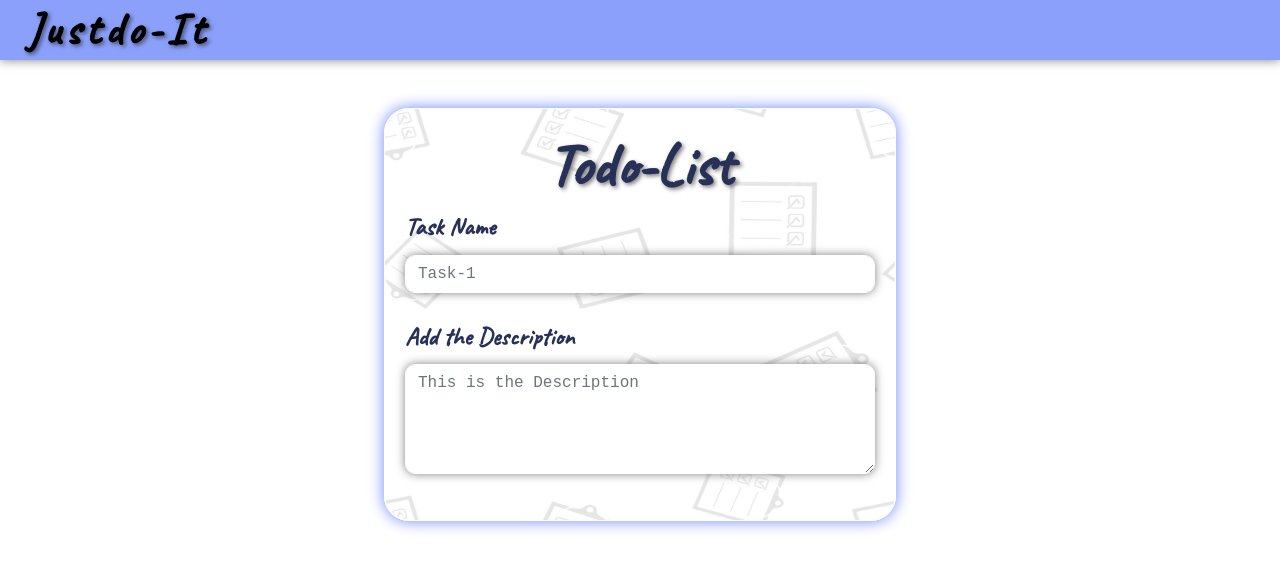
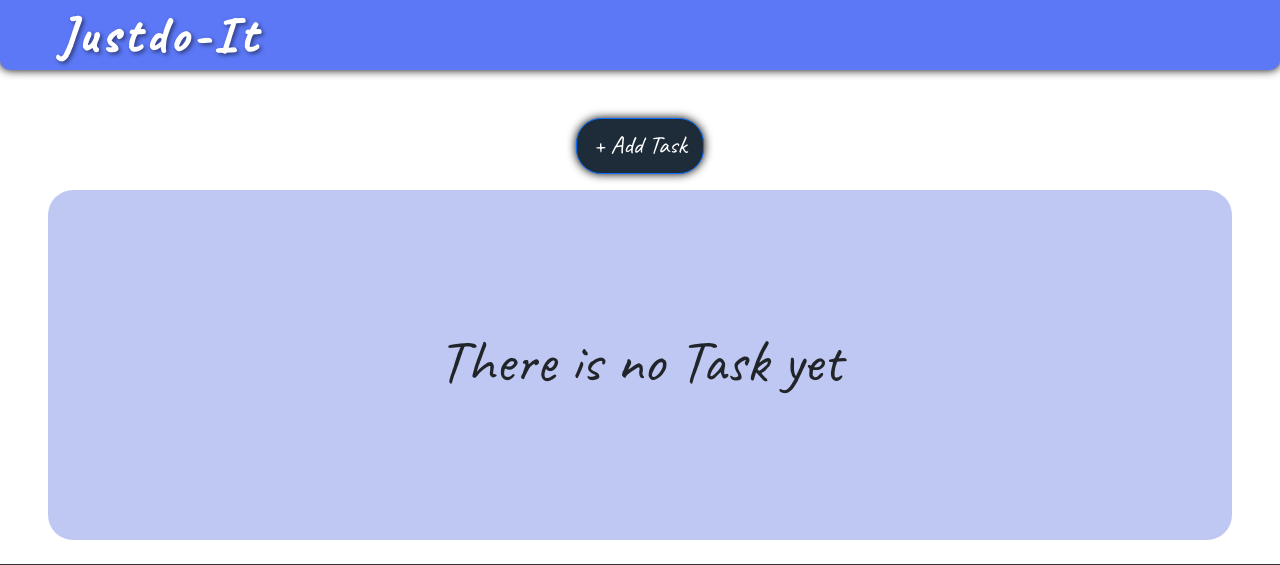
Before and after one commit to Bison619/TodoList_Django, a Django app: page / in a window 1280 px wide. Shown: the top 565 px of the page. Run offline with Django 5.2, Linux system fonts and the light colour scheme; some libraries are stand-ins or nearby versions; grey boxes are pictures that could not be loaded.

Commit message:
html nearly complete

```diff
--- a/Home/templates/index.html
+++ b/Home/templates/index.html
@@ -6,17 +6,33 @@
 {% block css %}
 
 <style>
-    .container {
-    width: 40%;
+     .btn-primary {
+        background-color: #1e2c3a;
+        color: #fff;
+        font-size: 25px;
+        border-radius: 25px;
+        box-shadow: 0px 0px 10px rgba(0, 0, 0, 1);
+
+    }
+    .btn-secondary{
+        background-color: #e23d40;
+        color: #fff;
+        font-size: 20px;
+        border-radius: 25px;
+        box-shadow: 0px 0px 10px rgb(255, 0, 0);
+
+    }
+    .modal-content {
         border: 1.5px solid white;
         box-shadow: 0px 0px 15px rgba(108, 134, 247, 1);
         border-radius: 25px;
-    padding: 20px;
         position: relative;
         background: rgba(255, 255, 255, 0.8);
     }
 
-.bg-image {
+    /* Apply Background Image to Modal */
+    .modal-content::before {
+        content: "";
         position: absolute;
         top: 0;
         left: 0;
@@ -30,11 +46,16 @@
         z-index: -1;
     }
 
-.container h1 {
+     .modal-header {
+        display: flex;
+        align-content: center;
+    }
+    .container h5 {
         color: #273057;
-    font-size: 60px;
+        font-size: 45px;
         font-weight: 900;
         text-shadow: 2px 2px 4px rgba(0, 0, 0, 0.5);
+
     }
 
     .container .mb-3 {
@@ -56,17 +77,44 @@
 {% endblock %}
 
 {% block body %}
-<div class="container my-5">
-    <img src="{% static 'bg.png' %}" class="bg-image">
-    <h1 class="text-center">Todo-List</h1>
+<div class="container my-3">
+    <div class="modal fade" id="exampleModal" tabindex="-1" role="dialog" aria-labelledby="exampleModalLabel" aria-hidden="true">
+        <div class="modal-dialog" role="document">
+            <div class="modal-content">
+                <div class="modal-header justify-content-center">
+                    <h5 class="modal-title " id="exampleModalLabel">Add Task</h5>
+                </div>
+                <div class="modal-body">
                     <div class="mb-3">
-        <label for="exampleFormControlInput1" class="form-label">Task Name</label>
-        <input type="text" class="form-control" id="exampleFormControlInput1" placeholder="Task-1">
+                        <label for="taskName" class="form-label">Task Name</label>
+                        <input type="text" class="form-control" id="taskName" placeholder="Enter Task Name">
                     </div>
                     <div class="mb-3">
-        <label for="exampleFormControlTextarea1" class="form-label">Add the Description</label>
-        <textarea class="form-control" id="exampleFormControlTextarea1" rows="4" placeholder="This is the Description"></textarea>
+                        <label for="taskDescription" class="form-label">Task Description</label>
+                        <textarea class="form-control" id="taskDescription" rows="4" placeholder="Enter Task Description"></textarea>
+                    </div>
+                </div>
+                <div class="modal-footer justify-content-center">
+                    <button type="submit" class="btn btn-primary mr-4">Save changes</button>
+                    <button type="button" class="btn btn-secondary" data-dismiss="modal">Close</button>
+                </div>
+            </div>
         </div>
     </div>
 
+    <!-- Button to Trigger Modal -->
+    <div class="d-flex justify-content-center mt-5">
+        <button type="button" class="btn btn-primary btn-lg" data-toggle="modal" data-target="#exampleModal">+ Add Task</button>
+    </div>
+</div>
+
+<div class="containers mx-5 d-flex justify-content-center align-items-center" style="background-color:#bfc8f2; height: 350px;  border-radius: 25px">
+    <h1 class="text-center" style="font-size: 60px;">There is no Task yet</h1>
+ </div>
+
+
+<script src="https://cdn.jsdelivr.net/npm/bootstrap@5.3.0-alpha1/dist/js/bootstrap.bundle.min.js" integrity="sha384-FgcDDbSiBsAOKAN6X3u5vV35VqSlg6tIgJ1DZU5MqWvJrlO/j1AAldzqPiIF" crossorigin="anonymous"></script>
+
+
+
 {% endblock %}
--- a/templates/base.html
+++ b/templates/base.html
@@ -12,34 +12,48 @@
         integrity="sha384-Vkoo8x4CGsO3+Hhxv8T/Q5PaXtkKtu6ug5TOeNV6gBiFeWPGFN9MuhOf23Q9Ifjh" crossorigin="anonymous">
     <link rel="stylesheet" href="https://use.fontawesome.com/releases/v5.8.2/css/all.css"
         integrity="sha384-oS3vJWv+0UjzBfQzYUhtDYW+Pj2yciDJxpsK1OYPAYjqT085Qq/1cq5FLXAZQ7Ay" crossorigin="anonymous">
-        <link href='https://fonts.googleapis.com/css?family=Caveat' rel='stylesheet'>
+    <link href='https://fonts.googleapis.com/css?family=Caveat' rel='stylesheet'>
     <title>{% block title %} {% endblock %}</title>
     <meta name="viewport" content="width=device-width, initial-scale=1, minimum-scale=1, maximum-scale=1" />
     <!-- Link Swiper's CSS -->
     <link rel="stylesheet" href="https://cdn.jsdelivr.net/npm/swiper/swiper-bundle.min.css" />
+    <!-- Bootstrap CSS -->
+    <link href="https://cdn.jsdelivr.net/npm/bootstrap@5.3.0-alpha1/dist/css/bootstrap.min.css" rel="stylesheet">
+
+    <!-- Bootstrap JavaScript -->
+    <script src="https://cdn.jsdelivr.net/npm/bootstrap@5.3.0-alpha1/dist/js/bootstrap.bundle.min.js"
+        integrity="sha384-FgcDDbSiBsAOKAN6X3u5vV35VqSlg6tIgJ1DZU5MqWvJrlO/j1AAldzqPiIF"
+        crossorigin="anonymous"></script>
+
 </head>
 
 
 <style>
     body {
-    font-family: 'Caveat';
+        font-family: 'Caveat';
     }
-    .navbar{
-        background-color: #375af693;
+
+    .navbar {
+        background-color: #5c78f6;
         position: sticky;
         top: 0;
-        height: 60px;
+        height: 70px;
         display: flex;
         align-items: center;
         z-index: 100;
-        box-shadow: 0px 0px 10px rgba(0, 0, 0, 0.5);
+        box-shadow: 0px 0px 10px rgba(0, 0, 0, 1);
+        border-radius: 10px;
+        border-top-left-radius: 0;
+        border-top-right-radius: 0;
+    }
 
-    }
-    .navbar .navbar-brand{
-        font-size: 45px;
-        color: #000000;
+
+    .navbar .navbar-brand {
+        font-size: 50px;
+        color: #ffffff;
         padding-left: 10px;
-        padding-right: 60px;
+        padding-right: 80px;
+        margin-right: 80px;
         letter-spacing: 0.1em;
         text-shadow: 2px 2px 4px rgba(0, 0, 0, 0.5);
     }
@@ -95,15 +109,8 @@
 {% endblock %}
 
 <body>
-    <nav class="navbar navbar-expand-lg navbar-light">
-        <a class="navbar-brand" href="/"><b>Justdo-It</b></a>
-
-        <button class="navbar-toggler" type="button" data-toggle="collapse" data-target="#navbarSupportedContent"
-            aria-controls="navbarSupportedContent" aria-expanded="false" aria-label="Toggle navigation">
-            <span class="navbar-toggler-icon"></span>
-        </button>
-        <div class="collapse navbar-collapse" id="navbarSupportedContent">
-        </div>
+    <nav class="navbar navbar-expand-lg ">
+        <a class="navbar-brand mx-5" href="/"><b>Justdo-It</b></a>
     </nav>
 
     <!-- navbar end  -->
```
Lines whose indentation alone changed are shown as unchanged.
